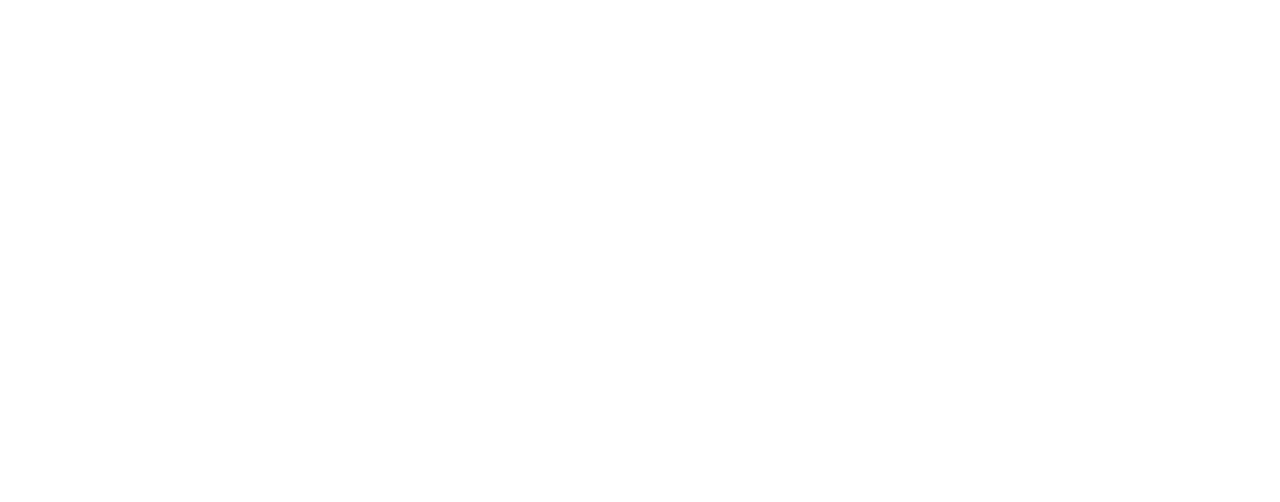
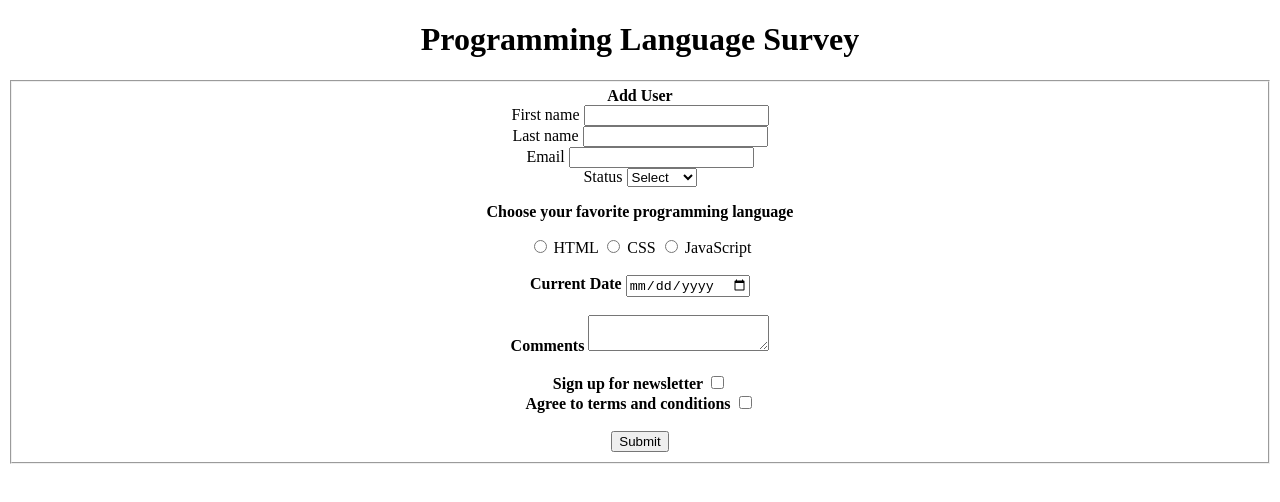
Before and after one commit to JohnHaroon/html-basic-survey-forms, a plain HTML site: page index.html in a window 1280 px wide. Drawn offline with Linux system fonts and the light colour scheme.

Commit message:
completed html-basic-survey-forms

```diff
--- a/index.html
+++ b/index.html
@@ -1,10 +1,77 @@
 <!DOCTYPE html>
-<html>
+<html lang="en-US">
     <head>
-        <title>Building HTML Forms</title>
+        <meta charset="utf-8">
+        <title>HTML Survey Forms</title>
     </head>
+<center>
+    <body>
+        <h1>Programming Language Survey</h1>
+        <form action="/index.html" method="post">
+        <fieldset>
+              <center><legend><strong>Add User</strong></legend></center>
 
-    <body>
+                <div>
+                    <label for="firstName">First name</label>
+                    <input type="text" id="firstName" name="first_name">
+                </div>
+                <div>
+                    <label for="lastName">Last name</label>
+                    <input type="text" id="lastName" name="last_name">
+                </div>
+                <div>
+                    <label for="email">Email</label>
+                    <input type="email" id="email" name="email_address">
+                </div>
+                <div>
+                    <label for="status">Status</label>
+                    <select id="status" name="user_role_name">
+                        <option value="select">Select</option>
+                        <option value="student">Student</option>
+                        <option value="teacher">Teacher</option>
+                        <option value="guest">Guest</option>
+                    </select>
+                </div>
+                <div>
+                    <p>
+                        <strong>Choose your favorite programming language</strong>
+                    </p>
 
+                    <input type="radio" id="language" name="language">
+                    <label for="language">HTML</label>
+
+                    <input type="radio" id="css" name="language">
+                    <label for="css">CSS</label>
+
+                    <input type="radio" id="javascript" name="language">
+                    <label for="language">JavaScript</label>
+                </div>
+                <br>
+                <div>
+                    <strong><label for="date">Current Date</label></strong>
+                    <input type="date" id="date" name="date">
+                </div>
+                <br>
+                <div>
+                    <strong><label for="bio">Comments</label></strong>
+                    <textarea id="bio" name="bio"></textarea>
+                </div>
+                <br>
+                <div>
+                    <strong><label for="newsletter">Sign up for newsletter</label></strong>
+                    <input type="checkbox" id="newsletter" name="newsletter">
+                </div>
+                <div>
+                   <strong><label for="terms">Agree to terms and conditions</label></strong>
+                    <input type="checkbox" id="terms" name="terms">
+                </div>
+                <br>
+                <div>
+                   <label for="submit"></label>
+                    <input type="submit" id="submit" name="submit">
+                </div>
+            </fieldset>
+        </form>
     </body>
+</center>
 </html>
```
